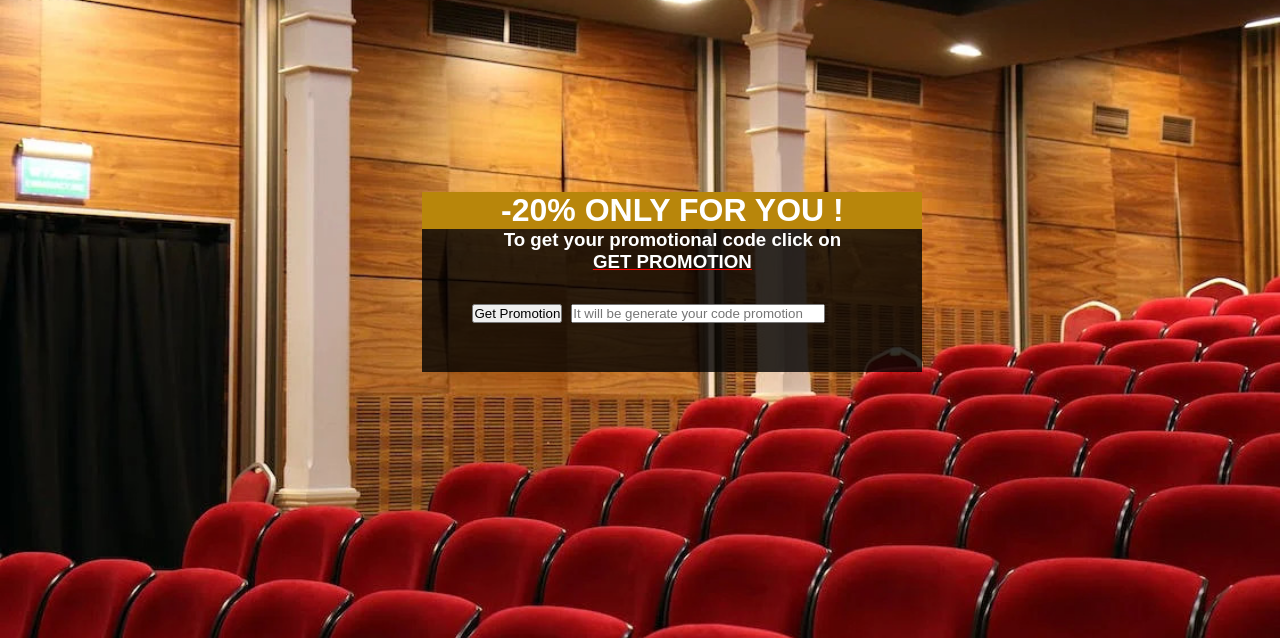
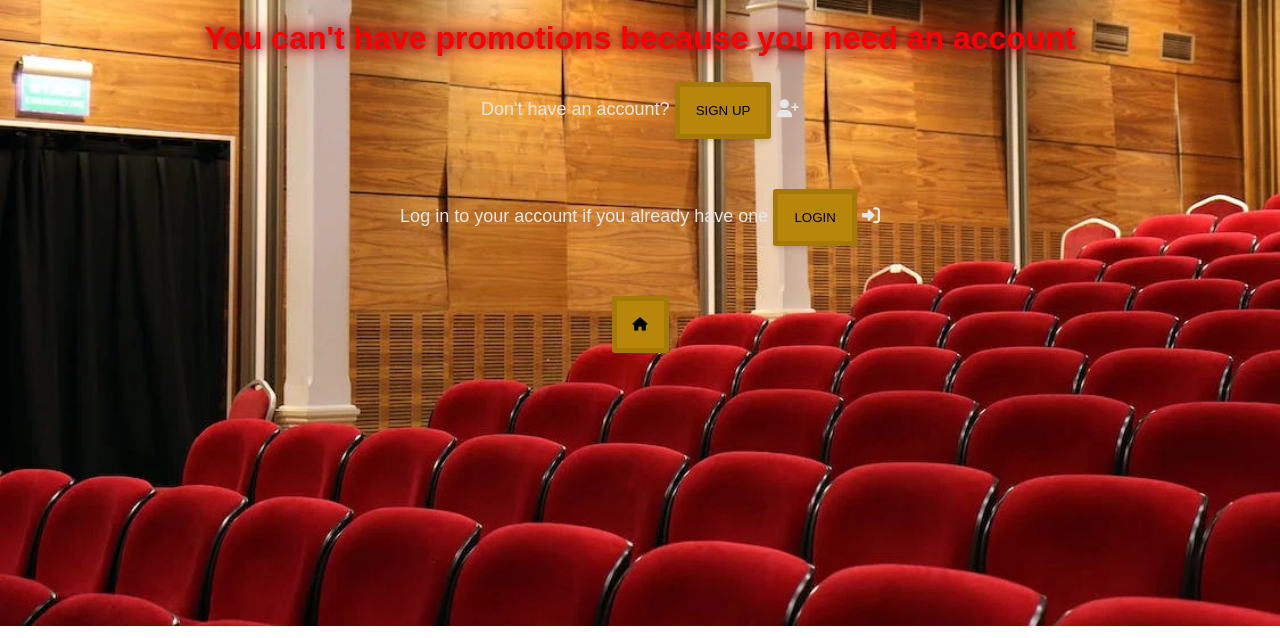
Before and after one commit to simonepalladino/ProgettoCineTicket, a Flask app: page /promotion_google in a window 1280 px wide. Shown: the top 638 px of the page. Run offline with Flask 2, Linux system fonts and the light colour scheme; some libraries are stand-ins or nearby versions.

Commit message:
Add files via upload

```diff
--- a/Progetto Cineticket/templates/Promotion.html
+++ b/Progetto Cineticket/templates/Promotion.html
@@ -4,11 +4,12 @@
   <link rel="icon" type="image/png" href="/static/Images/logo_piccolo.png"/>
   <title>Cineticket Cinema | Film | Eventi | Orari </title>
   <meta name="viewport" content="width=device-width, user-scalable=no, initial-scale=1.0, maximum-scale=1.0, minimum-scale=1.0">
+  <script src="https://kit.fontawesome.com/45b1634a10.js" crossorigin="anonymous"></script>
   <link rel="stylesheet" href="/static/stylesheet/Promotion.css">
   <script src="/static/js/randomfunction.js"></script>
 </head>
 <body id="promotion">
-
+{% if current_user.is_authenticated %}
   <div class="form-box">
     <div id="sconto"> <h1> -20% ONLY FOR YOU ! </h1>
     </div>
@@ -20,7 +21,42 @@
       </form>
     </div>
     <br>
+  </div>
+{% elif session['username'] %}
+<div class="form-box">
+    <div id="scontotwo"> <h1> -20% ONLY FOR YOU ! </h1>
+    </div>
+    <h3>To get your promotional code click on <br> <a>GET PROMOTION</a> </h3>
+    <div class="random">
+      <form name="rdform">
+        <input type="button" value="Get Promotion" onClick="demo();">&nbsp;
+        <input id="textwo" type="text" name="random" placeholder="It will be generate your code promotion">
+      </form>
+    </div>
+    <br>
+  </div>
+{% else %}
+<div class="block">
+<h1 id="message">You can't have promotions because you need an account</h1>
 
+  <div class="form-footer">
+      <div>
+        <span>Don't have an account?</span> <a href="{{ url_for('signup') }}"><button id="btn001">SIGN UP</button></a> <i class="fa-sharp fa-solid fa-user-plus"></i>
       </div>
+    </div><!-- FORM FOOTER -->
+
+  <div class="form-footer">
+      <div>
+        <span>Log in to your account if you already have one</span> <a href="{{ url_for('login') }}"><button id="btn002">LOGIN</button></a> <i class="fa-sharp fa-solid fa-right-to-bracket"></i>
+      </div>
+    </div><!-- FORM FOOTER -->
+
+  <div class="form-footer">
+      <div>
+        <a href="{{ url_for('home') }}"><button id="btn003"><i id="houseicon" class="fa-sharp fa-solid fa-house"></i></button></a>
+      </div>
+  </div><!-- FORM FOOTER -->
+</div>
+{% endif %}
 </body>
 </html>
```
Also changed, not shown: Progetto Cineticket/templates/Index.html (+18 -2 lines). Lines whose indentation alone changed are shown as unchanged.
